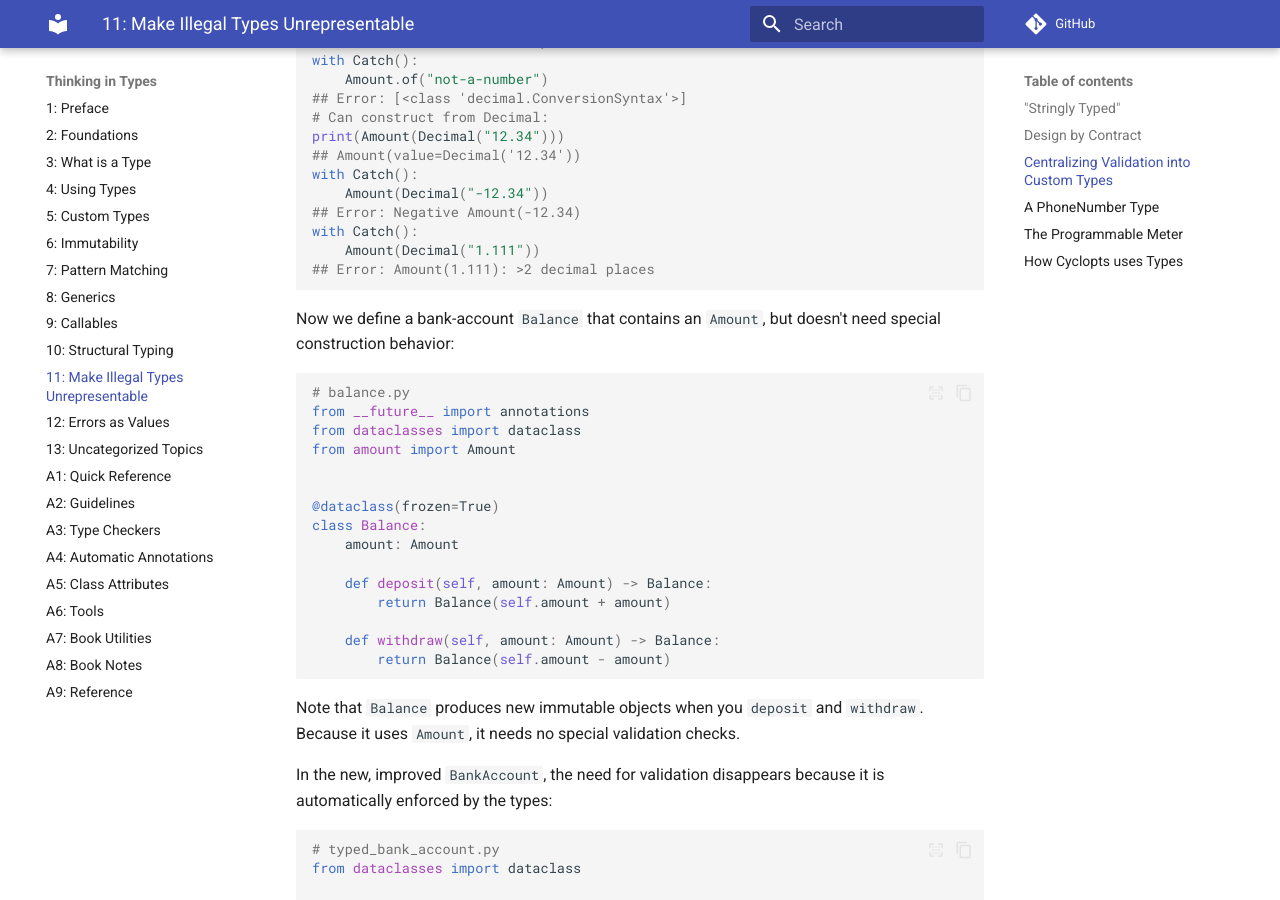
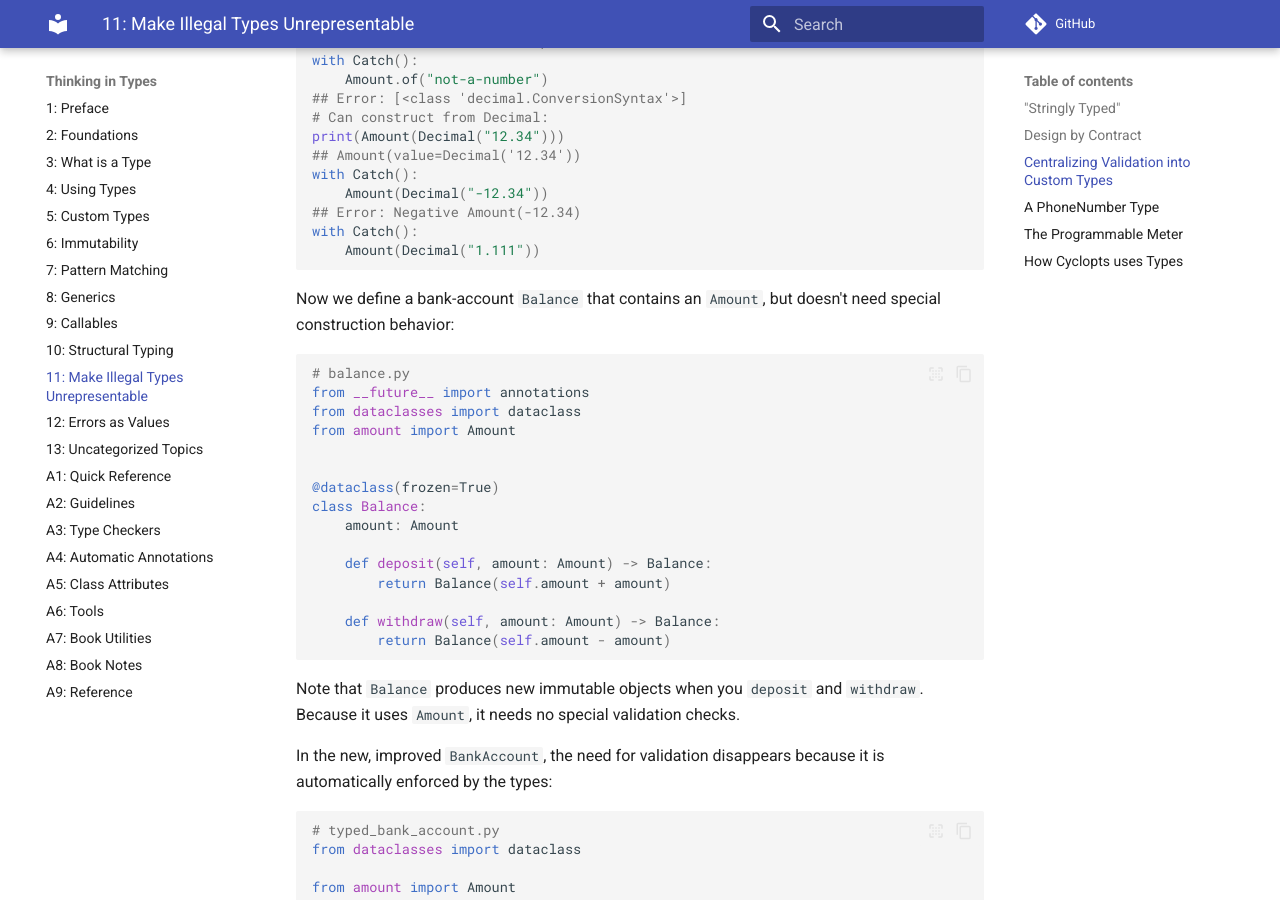
Before and after one commit to ThinkingInTypes/ThinkingInTypes.github.io, an MkDocs documentation site: the page built from Chapters/C11_Make_Illegal_Types_Unrepresentable.md, in a window 1280 px wide and 900 px high, scrolled down 7566 px. Built offline with MkDocs 1.6.1 and Material for MkDocs 9.7.7, drawn with Linux system fonts in a browser that asks for light colours; comment, search, counter and statistics services are not loaded.

Commit message:
Update C11_Make_Illegal_Types_Unrepresentable.md

````diff
--- a/Chapters/C11_Make_Illegal_Types_Unrepresentable.md
+++ b/Chapters/C11_Make_Illegal_Types_Unrepresentable.md
@@ -176,7 +176,7 @@
 
 @requires(positivity)
 def sqrt(x) -> float:
-    return x ** 0.5
+    return x**0.5
 
 
 print(sqrt(4))
@@ -360,7 +360,6 @@
 ## Error: Negative Amount(-12.34)
 with Catch():
     Amount(Decimal("1.111"))
-## Error: Amount(1.111): >2 decimal places
 ```
 
 Now we define a bank-account `Balance` that contains an `Amount`, but doesn't need special construction behavior:
@@ -501,8 +500,8 @@
         if not isinstance(other, PhoneNumber):
             return NotImplemented
         return (
-                self.country_code == other.country_code
-                and self.number == other.number
+            self.country_code == other.country_code
+            and self.number == other.number
         )
 ```
 
````
